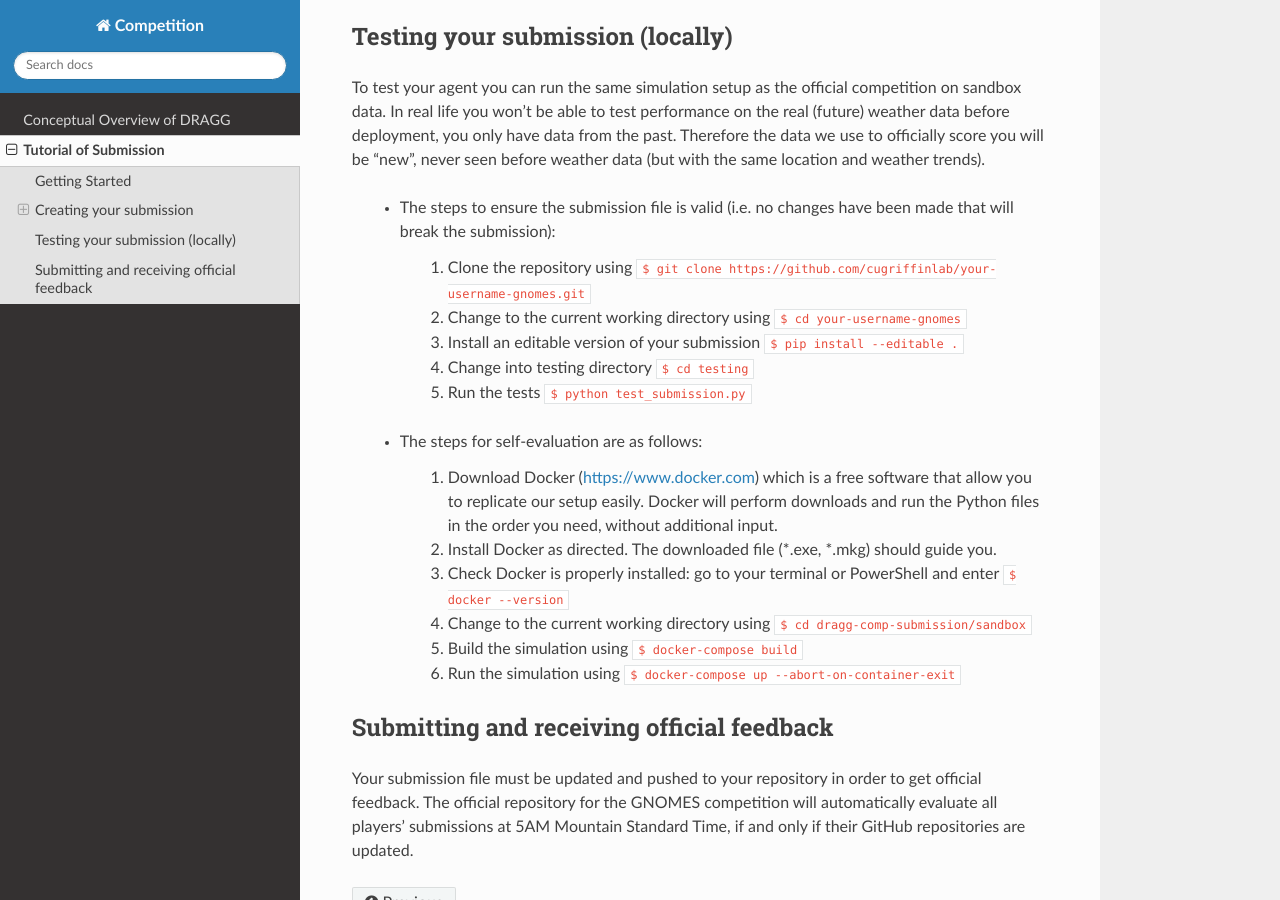
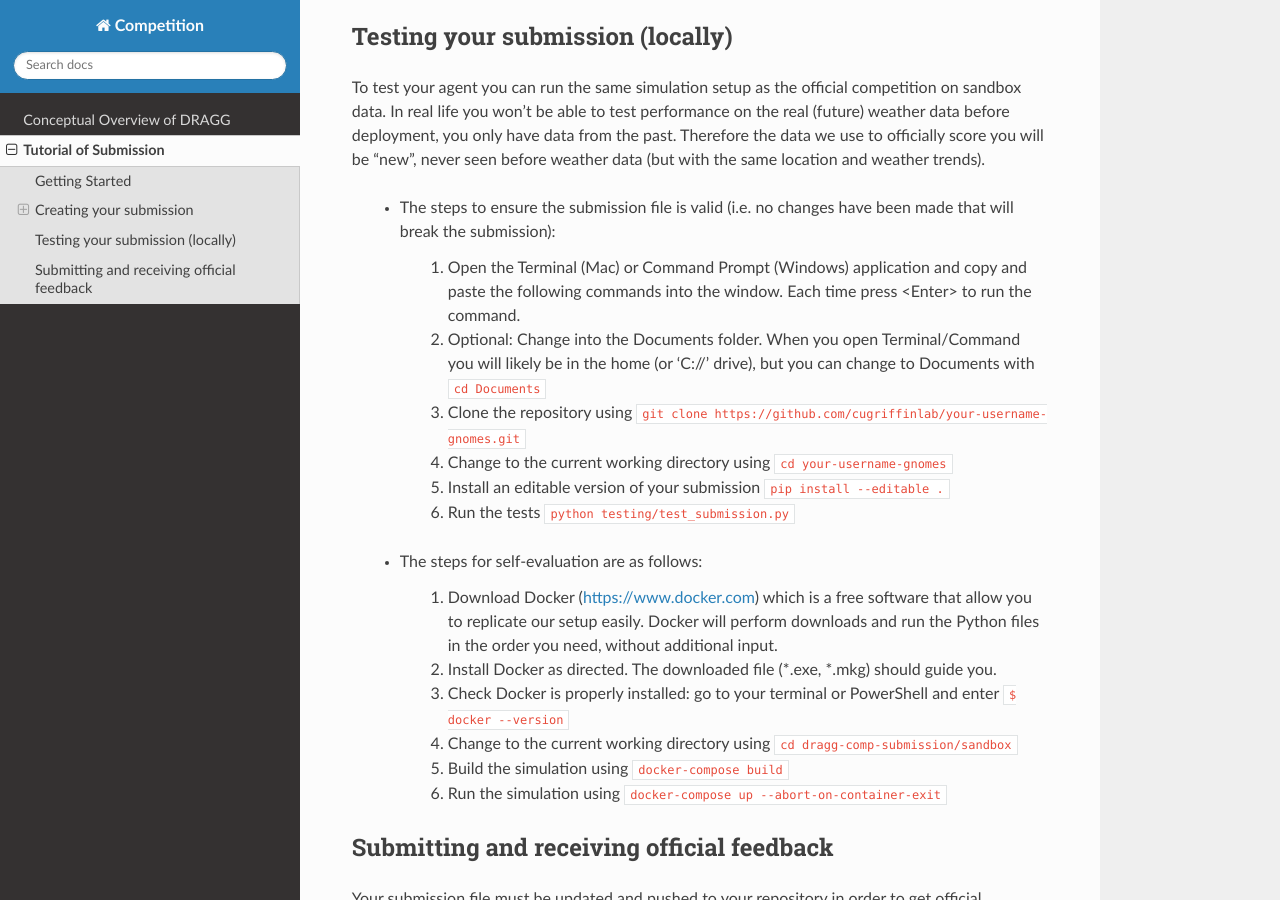
Before and after one commit to CUgriffinlab/gnomes-submission, a Sphinx documentation site: the page built from docs/source/tutorial.rst, in a window 1280 px wide and 900 px high, scrolled down 2085 px. Built offline with Sphinx 7.4.7 and the Read the Docs theme 2.0.0, drawn with Linux system fonts in a browser that asks for light colours.

Commit message:
Update tutorial.rst

```diff
--- a/docs/source/tutorial.rst
+++ b/docs/source/tutorial.rst
@@ -65,20 +65,21 @@ To test your agent you can run the same simulation setup as the official competi
 
 	* The steps to ensure the submission file is valid (i.e. no changes have been made that will break the submission):
 
-		#.	Clone the repository using ``$ git clone https://github.com/cugriffinlab/your-username-gnomes.git``
-		#.	Change to the current working directory using ``$ cd your-username-gnomes``
-		#.	Install an editable version of your submission ``$ pip install --editable .``
-		#.	Change into testing directory ``$ cd testing``
-		#.	Run the tests ``$ python test_submission.py``
+		#.	Open the Terminal (Mac) or Command Prompt (Windows) application and copy and paste the following commands into the window. Each time press <Enter> to run the command.
+		#. 	Optional: Change into the Documents folder. When you open Terminal/Command you will likely be in the home (or 'C://' drive), but you can change to Documents with ``cd Documents``
+		#. 	Clone the repository using ``git clone https://github.com/cugriffinlab/your-username-gnomes.git``
+		#.	Change to the current working directory using ``cd your-username-gnomes``
+		#.	Install an editable version of your submission ``pip install --editable .``
+		#.	Run the tests ``python testing/test_submission.py``
 
 	* The steps for self-evaluation are as follows:
 
 		#.	Download Docker (https://www.docker.com) which is a free software that allow you to replicate our setup easily. Docker will perform downloads and run the Python files in the order you need, without additional input.
 		#.	Install Docker as directed. The downloaded file (\*.exe, \*.mkg) should guide you.
 		#.	Check Docker is properly installed: go to your terminal or PowerShell and enter ``$ docker --version``
-		#.	Change to the current working directory using ``$ cd dragg-comp-submission/sandbox``
-		#.	Build the simulation using ``$ docker-compose build``
-		#.	Run the simulation using ``$ docker-compose up --abort-on-container-exit``
+		#.	Change to the current working directory using ``cd dragg-comp-submission/sandbox``
+		#.	Build the simulation using ``docker-compose build``
+		#.	Run the simulation using ``docker-compose up --abort-on-container-exit``
 
 Submitting and receiving official feedback
 -----------------------------------------------------------
```
